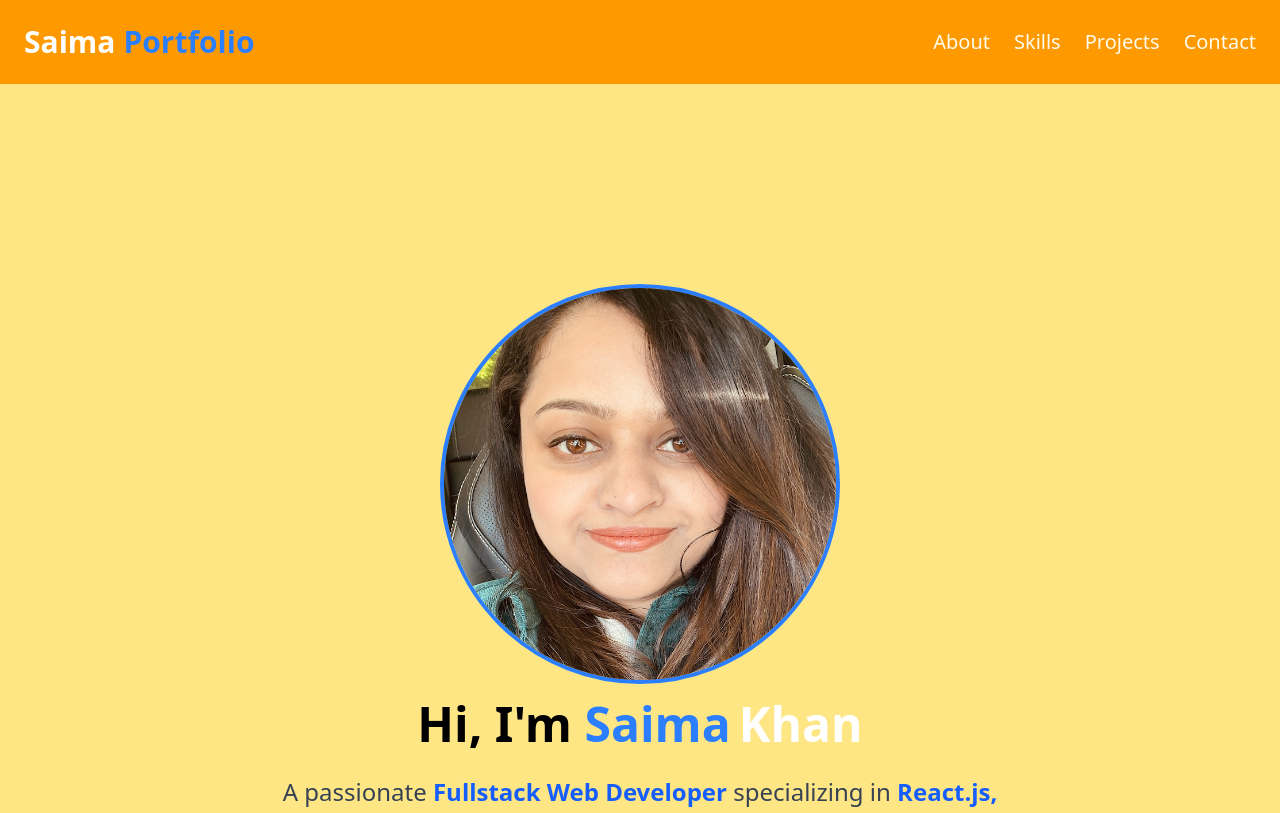
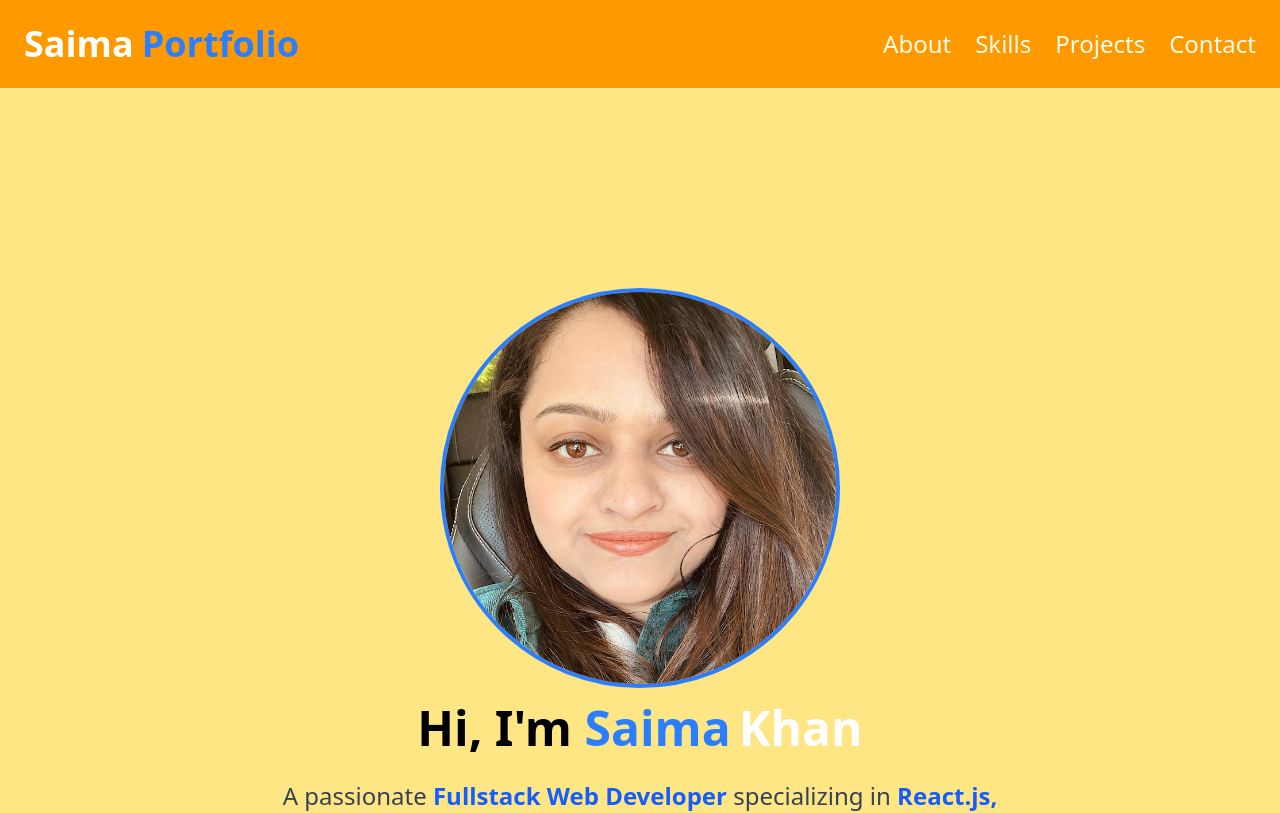
Before and after one commit to saima-khan1/MY-PORTFOLIO, a React (Vite) app in the folder my-portfolio/frontend/: page / in a window 1280 px wide. Shown: the top 813 px of the page. Built offline with nearby package versions, Linux system fonts and the light colour scheme.

Commit message:
fixed ui

```diff
--- a/my-portfolio/frontend/src/components/NavBar.tsx
+++ b/my-portfolio/frontend/src/components/NavBar.tsx
@@ -15,15 +15,15 @@ const NavBar = () => {
   return (
     <nav className="bg-amber-500 p-6 sticky top-0 z-50">
       <div className="flex justify-between items-center">
-        <p className="text-3xl font-semibold ">
+        <p className="text-4xl font-semibold ">
           <span className="text-white text-glow text-foreground">Saima</span>
           <span className="text-blue-500 ml-2">Portfolio</span>
         </p>
 
-        <ul className="hidden md:flex flex-row space-x-6 text-xl font-normal text-amber-50">
+        <ul className="hidden md:flex flex-row space-x-6 text-2xl font-medium text-amber-50">
           {links.map((link) => (
             <li key={link.name}>
-              <a href={link.href} className="hover:text-blue-200">
+              <a href={link.href} className="hover:text-blue-700">
                 {link.name}
               </a>
             </li>
--- a/my-portfolio/frontend/src/components/Projects.tsx
+++ b/my-portfolio/frontend/src/components/Projects.tsx
@@ -33,7 +33,7 @@ const Projects = () => {
     <div className=" md:px-20 py-30">
       <div className="text-center  lg:mb-12">
         <h1 className="text-5xl font-bold">
-          My <span className="text-blue-600">Projects</span>
+          <span className="text-blue-600">Projects</span>
         </h1>
       </div>
 
--- a/my-portfolio/frontend/src/components/Skills.tsx
+++ b/my-portfolio/frontend/src/components/Skills.tsx
@@ -2,7 +2,7 @@ import {
   FaReact,
   FaNodeJs,
   FaDatabase,
-  FaAws,
+  //   FaAws,
   FaGitAlt,
   FaDocker,
 } from "react-icons/fa";
@@ -38,7 +38,7 @@ const skills = [
   },
   { name: "Tailwind CSS", icon: <SiTailwindcss className="text-sky-400" /> },
   // { name: "Material UI", icon: <SiMaterialui className="text-indigo-500" /> },
-  { name: "AWS", icon: <FaAws className="text-orange-500" /> },
+
   { name: "GCP", icon: <SiGooglecloud className="text-blue-500" /> },
   { name: "Docker", icon: <FaDocker className="text-blue-400" /> },
   { name: "Git/GitHub", icon: <FaGitAlt className="text-red-500" /> },
@@ -53,7 +53,7 @@ const Skills = () => {
     <div className=" md:px-20 py-30">
       <div className="text-center  lg:mb-12">
         <h1 className="text-5xl font-bold">
-          My <span className="text-blue-600">Skills</span>
+          <span className="text-blue-600">Skills</span>
         </h1>
       </div>
       <div className="grid grid-cols-2 sm:grid-cols-3 md:grid-cols-4 lg:grid-cols-5 gap-8 py-20">
```
